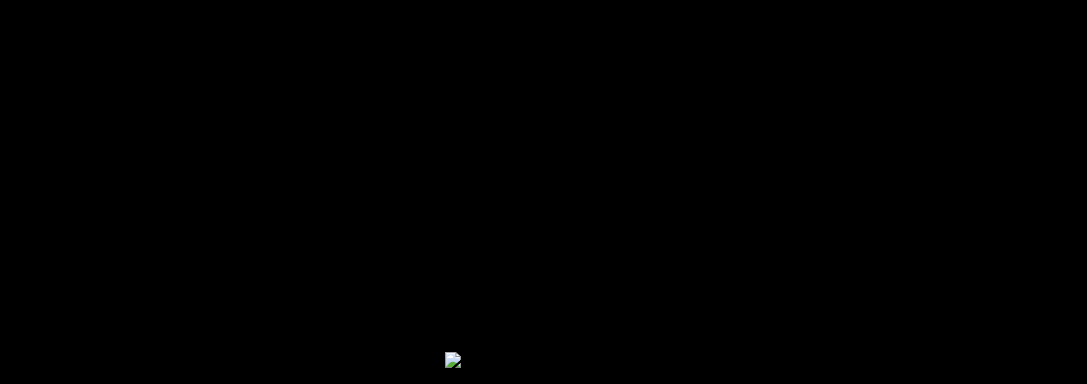
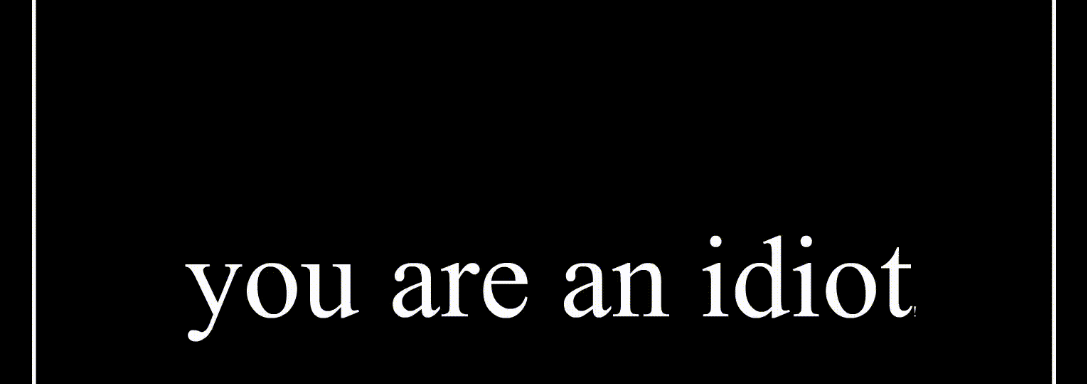
Before and after one commit to aboodicoder/you, a plain HTML site: page index.html in a window 1280 px wide. Shown: the top 384 px of the page, without its empty margins (96-1183 px from the left). Drawn offline with Linux system fonts and the light colour scheme.

Commit message:
Update index.html

```diff
--- a/index.html
+++ b/index.html
@@ -29,7 +29,7 @@
   </style>
 </head>
 <body>
-  <img id="idiotAnimation" src="you-are-an-idiot.gif" alt="You Are An Idiot Animation">
+  <img id="idiotAnimation" src="You_Are_An_Idiot_screen.gif" alt="You Are An Idiot Animation">
   <audio id="idiotSound" src="you-are-an-idiot.mp3"></audio>
   <h1>Click the animation to play the sound!</h1>
 
```
